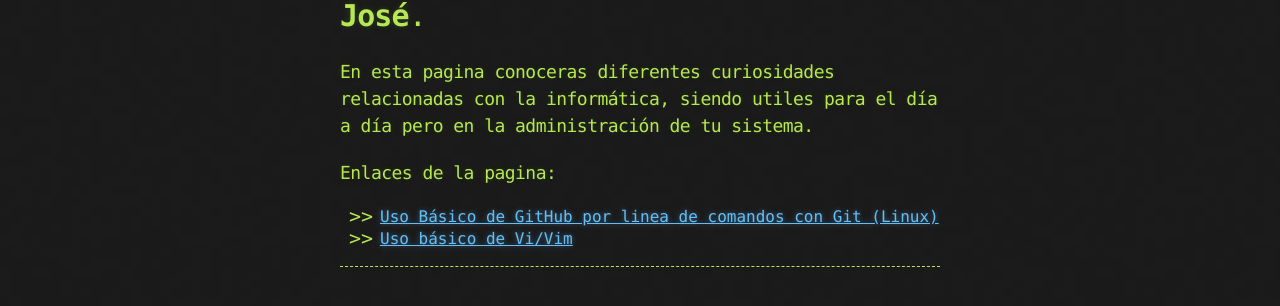
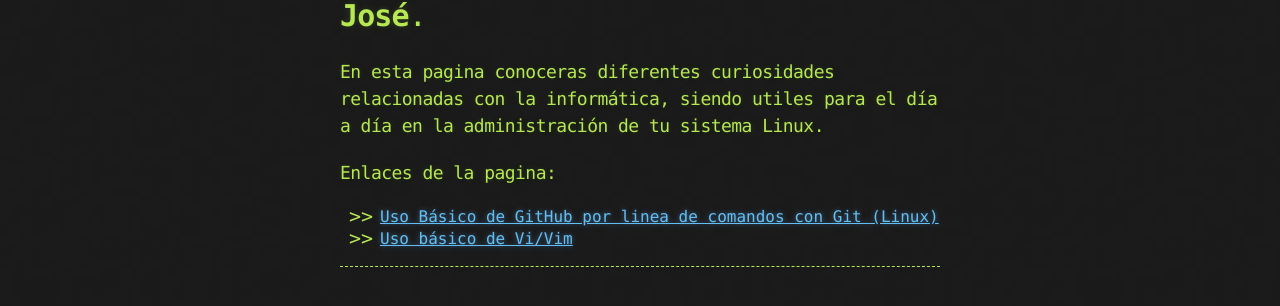
Before and after one commit to juanjoselopezroldan/juanjoselopezroldan.github.io, a Jekyll site: the page built from index.md, in a window 1280 px wide. Shown: the part 285-591 px from the top of the page. Built offline with Jekyll 4.4.1, drawn with Linux system fonts in a browser that asks for light colours; our own code applies the rules of GitHub Pages for plain Markdown files.

Commit message:
Update index.md

```diff
--- a/index.md
+++ b/index.md
@@ -3,7 +3,7 @@ layout: default
 ---
 
 # [](#header-1)Bienvenid@s a la Pagina de **Juan José**.
-### En esta pagina conoceras diferentes curiosidades relacionadas con la informática, siendo utiles para el día a día pero en la administración de tu sistema.
+### En esta pagina conoceras diferentes curiosidades relacionadas con la informática, siendo utiles para el día a día en la administración de tu sistema Linux.
 
 ### Enlaces de la pagina:
 
```
